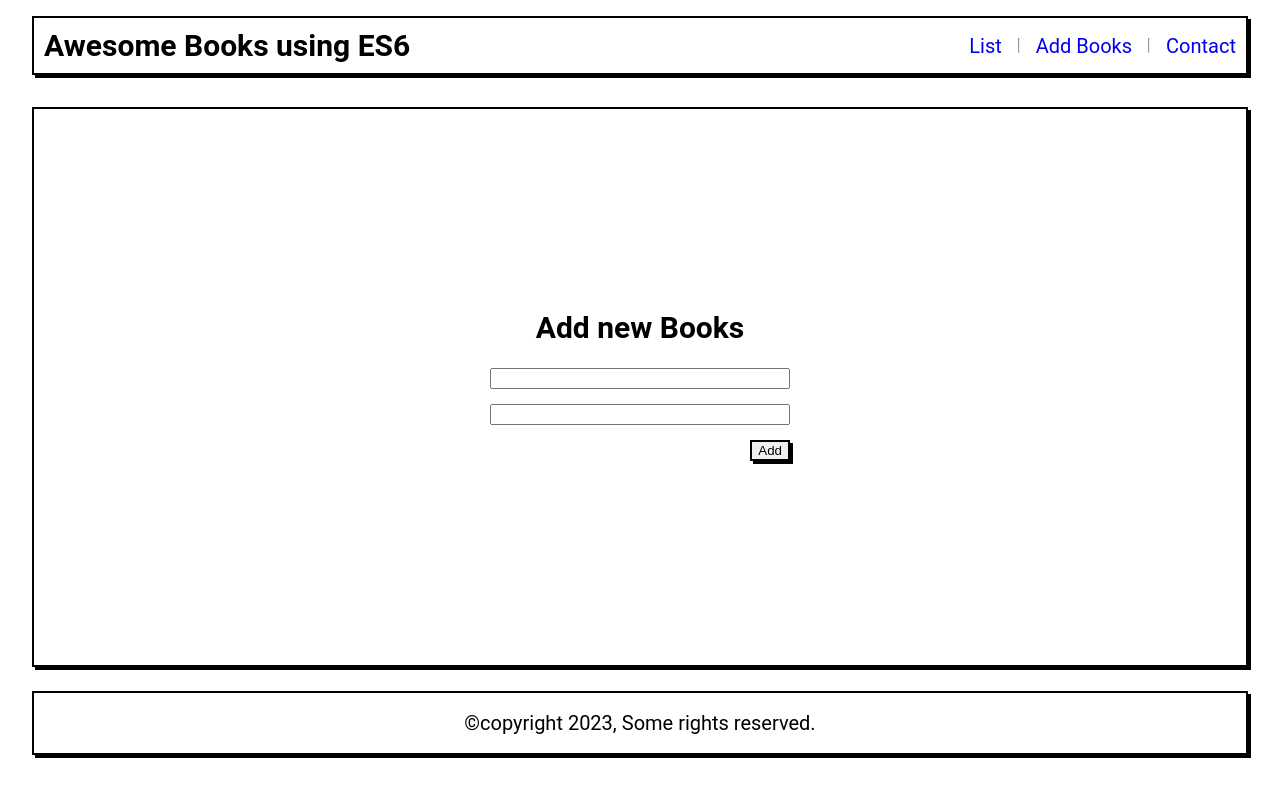
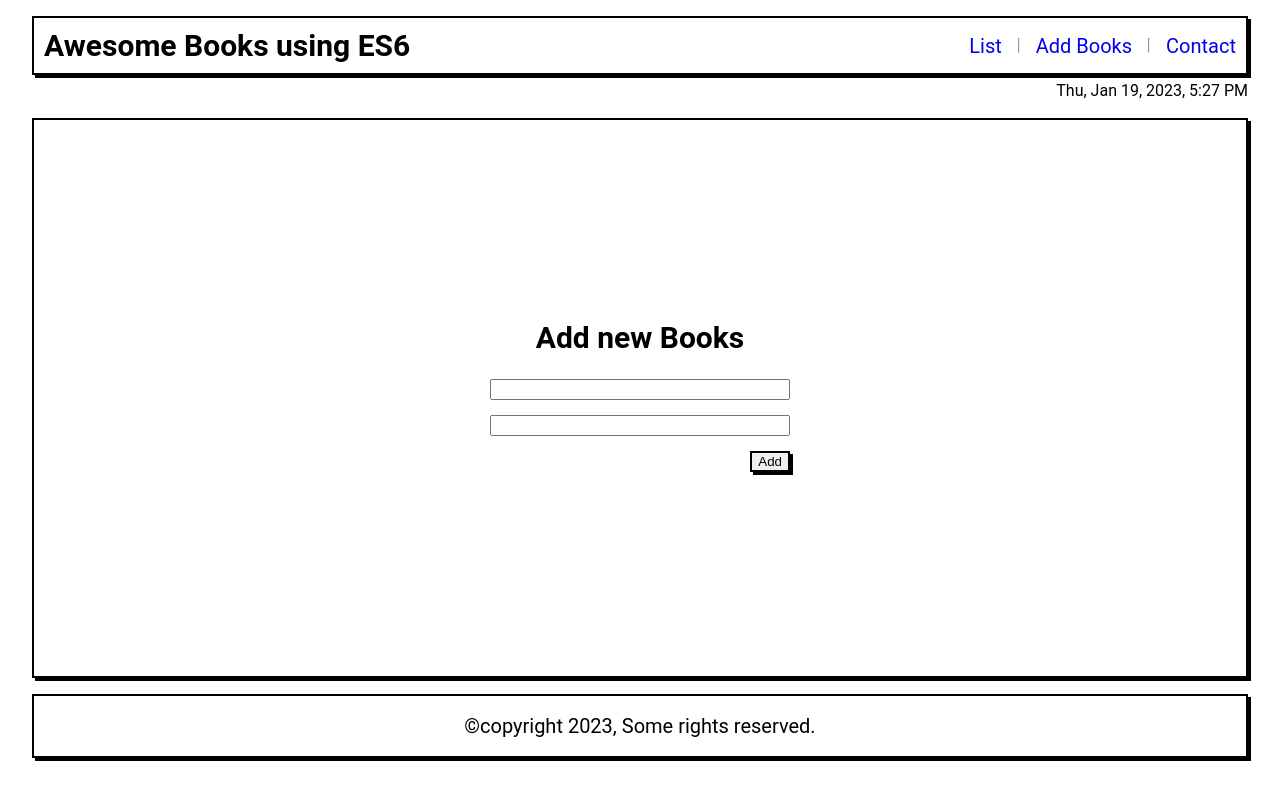
Before and after one commit to dhirajsingha143/Awesome-Books_ES6, a website with bundled scripts: page index.html in a window 1280 px wide. Both pictures are taken after a click on the link "Add Books". Built offline with nearby package versions, Linux system fonts and the light colour scheme.

Commit message:
Add date and time in index.js

```diff
--- a/index.css
+++ b/index.css
@@ -56,6 +56,15 @@ body {
   height: 15px;
 }
 
+/* Date-container */
+.date{
+  height: 30px;
+  display: flex;
+  justify-content: flex-end;
+  align-items: center;
+  font-size: 16px;
+}
+
 /* Book-Container-Section */
 
 .book-container {
@@ -66,7 +75,7 @@ body {
   border: 2px solid black;
   box-shadow: 3px 3px black;
   height: 70vh;
-  margin-top: 2rem;
+  margin-top: 0.8rem;
 }
 
 .headline {
@@ -118,7 +127,7 @@ font-size: 50px;
   border: 2px solid black;
   box-shadow: 3px 3px black;
   height: 70vh;
-  margin-top: 2rem;
+  margin-top: 0.8rem;
 }
 
 .form-headline {
@@ -160,7 +169,7 @@ font-size: 50px;
   border: 2px solid black;
   box-shadow: 3px 3px black;
   height: 70vh;
-  margin-top: 2rem;
+  margin-top: 0.8rem;
 }
 
 .contact-headline {
@@ -181,7 +190,7 @@ font-size: 50px;
   border: 2px solid black;
   box-shadow: 3px 3px black;
   height: 8vh;
-  margin-top: 1.5rem;
+  margin-top: 1rem;
 }
 
 .footer-headline {
--- a/index.js
+++ b/index.js
@@ -1,6 +1,8 @@
 import Book from './modules/book.js';
 import UI from './modules/UI.js';
 import Storage from './modules/localstore.js';
+import { DateTime } from './modules/luxon.js';
+import { createDate } from './modules/date.js';
 
 // ====== These are the elements that will be accessed universally
 const form = document.getElementById('form');
@@ -69,3 +71,7 @@ contactbtn.addEventListener('click', () => {
   ac.style.display = 'none';
   cc.style.display = 'flex';
 });
+
+// Display Date at One Minute Interval
+createDate(DateTime);
+setInterval(() => { createDate(DateTime); }, 50000);
--- /dev/null
+++ b/modules/date.js
@@ -0,0 +1,5 @@
+export const createDate = (DateTime) => {
+    const dateContainer = document.querySelector('.date');
+    const date = DateTime.local().toLocaleString(DateTime.DATETIME_MED_WITH_WEEKDAY);
+    dateContainer.innerHTML = date;
+};
```
